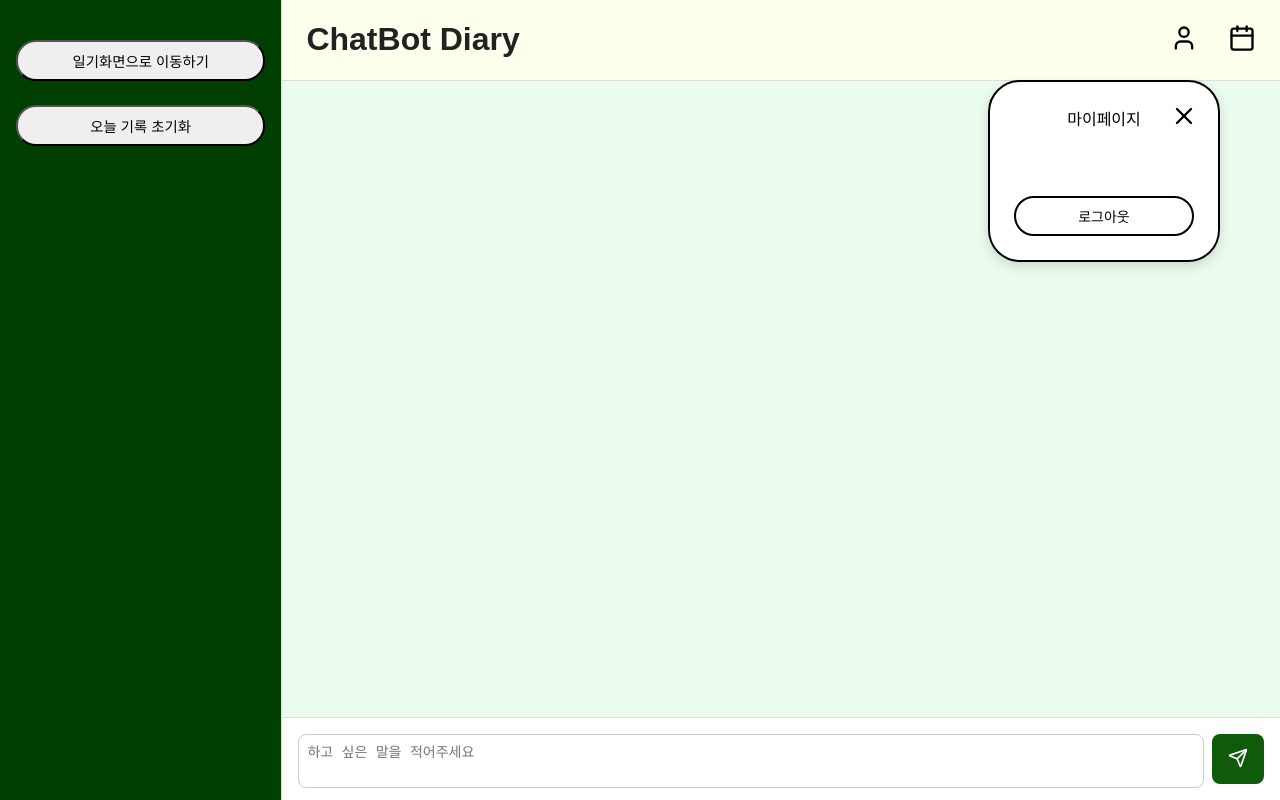
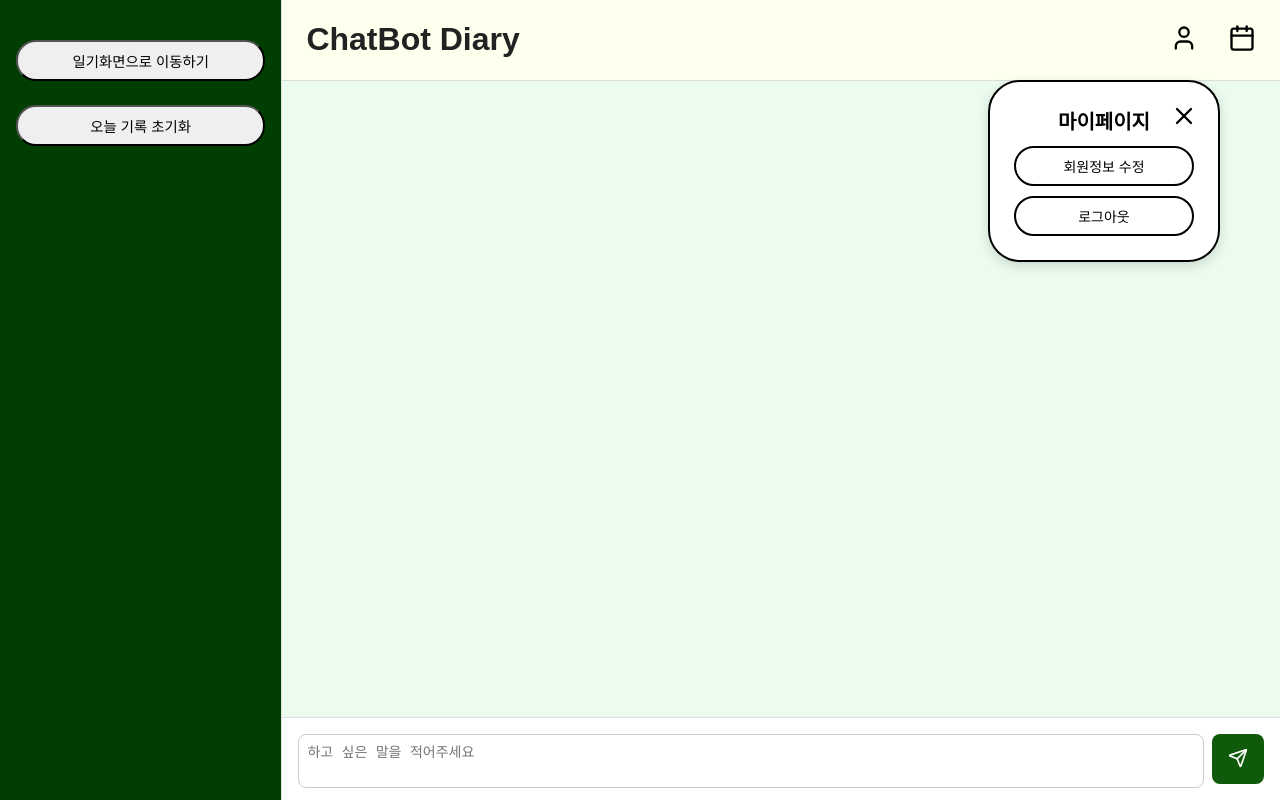
Before and after one commit to daeun1022/ewhafallcapston, a React (Create React App) app in the folder FrontEnd_Chat/frontend/: page /20250402 in a window 1280 px wide. Both pictures are taken after a click on the icon 1184 px from the left and 37 px from the top of the page. Built offline with nearby package versions, Linux system fonts and the light colour scheme.

Commit message:
중간발표 1차완성

```diff
--- a/FrontEnd_Chat/frontend/src/App.css
+++ b/FrontEnd_Chat/frontend/src/App.css
@@ -127,6 +127,21 @@
   align-items: center;
 }
 
+.mypage-button {
+  width: 100%;
+  padding: 0.5rem 1rem;
+  font-size: 0.875rem;
+  background-color: white;
+  border: 2px solid black;
+  border-radius: 20px;
+  cursor: pointer;
+  text-align: center;
+}
+
+.mypage-button:hover {
+  background-color: #f0f0f0;
+}
+
 .logout-button {
   width: 100%;
   padding: 0.5rem 1rem;
--- a/FrontEnd_Chat/frontend/src/App.js
+++ b/FrontEnd_Chat/frontend/src/App.js
@@ -258,9 +258,10 @@ function ChatDiary() {
             {userBoxOpen && (
               <div className="user-menu">
                 <div className="w-full relative">
-                  <span className="text-sm font-bold">마이페이지</span>
+                  <span className="text-sm font-bold" style={{fontWeight:600, fontSize: 20}}>마이페이지</span>
                   <X className="icon cursor-pointer" size={16} style={{ position: "absolute", top: 20, right: 20 }} onClick={() => setUserBoxOpen(false)} />
                 </div>
+                <button className="mypage-button" onClick={() => setUserBoxOpen(false)}>회원정보 수정</button>
                 <button className="logout-button" onClick={() => setUserBoxOpen(false)}>로그아웃</button>
               </div>
             )}
```
